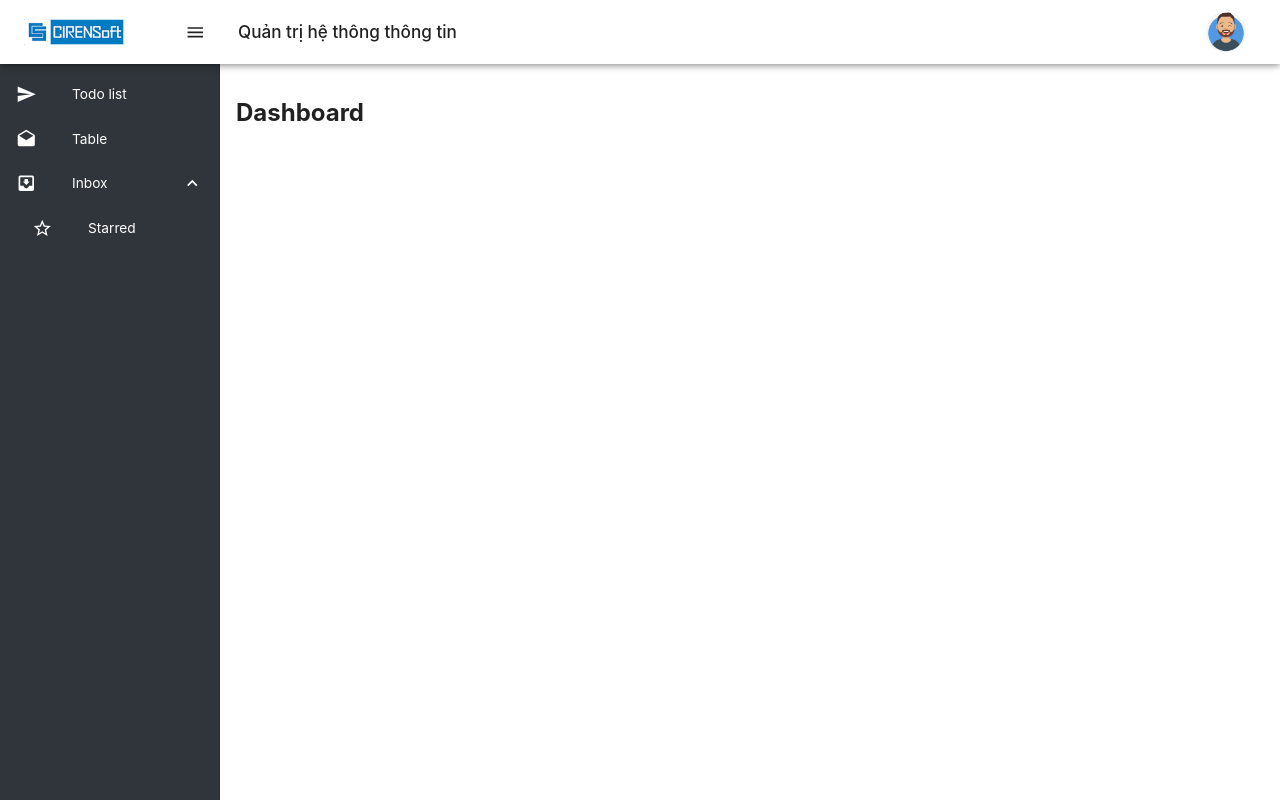
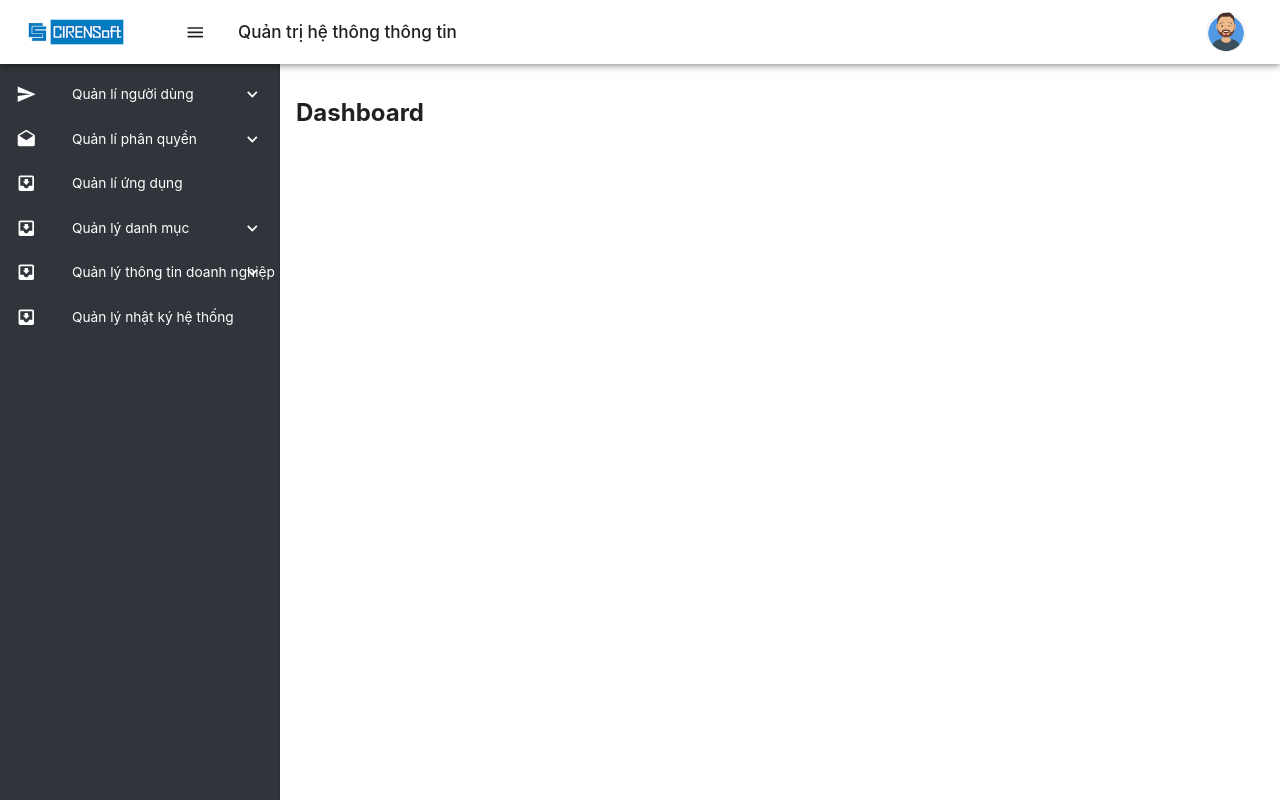
Before and after one commit to vuanhtu1993/react_os_core, a React (Create React App) app: page / in a window 1280 px wide. Built offline with nearby package versions, Linux system fonts and the light colour scheme.

Commit message:
fix user list menu

```diff
--- a/src/components/Common/Drawer.js
+++ b/src/components/Common/Drawer.js
@@ -9,7 +9,7 @@ import ChevronLeftIcon from '@material-ui/icons/ChevronLeft';
 import ChevronRightIcon from '@material-ui/icons/ChevronRight';
 import CustomizeList from './List'
 
-const drawerWidth = 220;
+const drawerWidth = 280;
 
 const useStyles = makeStyles(theme => ({
   root: {
--- a/src/components/Common/List.js
+++ b/src/components/Common/List.js
@@ -1,7 +1,7 @@
 import React from 'react';
 import {Link} from 'react-router-dom'
 
-import { makeStyles } from '@material-ui/core/styles';
+import { makeStyles, withStyles } from '@material-ui/core/styles';
 import ListSubheader from '@material-ui/core/ListSubheader';
 import List from '@material-ui/core/List';
 import ListItem from '@material-ui/core/ListItem';
@@ -15,7 +15,10 @@ import ExpandMore from '@material-ui/icons/ExpandMore';
 import StarBorder from '@material-ui/icons/StarBorder';
 import Collapse from '@material-ui/core/Collapse'
 
-const useStyles = makeStyles(theme => ({
+// Constants
+import typo from '../../constants/dictionaries'
+
+const useStyles = theme => ({
   root: {
     width: '100%',
     maxWidth: 360,
@@ -27,15 +30,39 @@ const useStyles = makeStyles(theme => ({
   icon: {
     color: theme.palette.primary.main
   }
-}));
+});
 
-export default function CustomizeList() {
-  const classes = useStyles();
-  const [open, setOpen] = React.useState(true);
-
-  function handleClick() {
-    setOpen(!open);
+class CustomizeList extends React.Component{
+  constructor(props) {
+    super(props);
+    this.state = {
+      user_list: false,
+      decentralization_list: false,
+      categories_list: false,
+      business_list: false,
     }
+  }
+  handleClick = (type) =>  {
+    switch (type) {
+      case "user":
+        this.setState((prev) => ({user_list: !prev.user_list}));
+        break;
+      case "decentralization":
+        this.setState((prev) => ({decentralization_list: !prev.decentralization_list}));
+        break;
+      case "categories":
+        this.setState((prev) => ({categories_list: !prev.categories_list}));
+        break;
+      case "business":
+        this.setState((prev) => ({business_list: !prev.business_list}));
+        break;
+      default:
+        return;
+    }
+  };
+  render() {
+    const {user_list, decentralization_list, categories_list, business_list} = this.state;
+    const {classes} = this.props;
 
     return (
       <List
@@ -43,35 +70,104 @@ export default function CustomizeList() {
         aria-labelledby="nested-list-subheader"
         className={classes.root}
       >
-      <ListItem button component={Link} to="/todo">
+        <ListItem button onClick={() => this.handleClick('user')}>
           <ListItemIcon>
             <SendIcon className={classes.icon}/>
           </ListItemIcon>
-        <ListItemText primary="Todo list"/>
+          <ListItemText primary={typo.drawer_user}/>
+          {user_list ? <ExpandLess /> : <ExpandMore />}
         </ListItem>
-      <ListItem button component={Link} to="/table">
+        <Collapse in={user_list} timeout="auto" unmountOnExit>
+          <List component="div" disablePadding>
+            <ListItem button className={classes.nested} component={Link} to='/user/account'>
+              <ListItemText primary={typo.drawer_user_account} />
+            </ListItem>
+            <ListItem button className={classes.nested} component={Link} to='/user'>
+              <ListItemText primary={typo.drawer_user_info} />
+            </ListItem>
+          </List>
+        </Collapse>
+        <ListItem button onClick={() => this.handleClick('decentralization')}>
           <ListItemIcon>
             <DraftsIcon className={classes.icon}/>
           </ListItemIcon>
-        <ListItemText primary="Table"/>
+          <ListItemText primary={typo.drawer_decentralization}/>
+          {decentralization_list ? <ExpandLess /> : <ExpandMore />}
         </ListItem>
-      <ListItem button onClick={handleClick}>
+        <Collapse in={decentralization_list} timeout="auto" unmountOnExit>
+          <List component="div" disablePadding>
+            <ListItem button className={classes.nested} component={Link} to='/decentralize/application'>
+              <ListItemText primary={typo.drawer_decentralization_application} />
+            </ListItem>
+            <ListItem button className={classes.nested} component={Link} to='/decentralize/user'>
+              <ListItemText primary={typo.drawer_decentralization_user} />
+            </ListItem>
+            <ListItem button className={classes.nested} component={Link} to='/decentralize/user-management'>
+              <ListItemText primary={typo.drawer_decentralization_user_management} />
+            </ListItem>
+          </List>
+        </Collapse>
+        <ListItem button>
           <ListItemIcon>
             <InboxIcon className={classes.icon}/>
           </ListItemIcon>
-        <ListItemText primary="Inbox" />
-        {open ? <ExpandLess /> : <ExpandMore />}
+          <ListItemText primary={typo.drawer_application} />
         </ListItem>
-      <Collapse in={open} timeout="auto" unmountOnExit>
+        <ListItem button onClick={() => this.handleClick('categories')}>
+          <ListItemIcon>
+            <InboxIcon className={classes.icon}/>
+          </ListItemIcon>
+          <ListItemText primary={typo.drawer_categories} />
+          {categories_list ? <ExpandLess /> : <ExpandMore />}
+        </ListItem>
+        <Collapse in={categories_list} timeout="auto" unmountOnExit>
           <List component="div" disablePadding>
-          <ListItem button className={classes.nested}>
-            <ListItemIcon>
-              <StarBorder className={classes.icon}/>
-            </ListItemIcon>
-            <ListItemText primary="Starred" />
+            <ListItem button className={classes.nested} component={Link} to='/categories/dbn'>
+              <ListItemText primary={typo.drawer_categories_bdn} />
+            </ListItem>
+            <ListItem button className={classes.nested} component={Link} to='/categories/cqql'>
+              <ListItemText primary={typo.drawer_categories_cqql} />
+            </ListItem>
+            <ListItem button className={classes.nested} component={Link} to='/categories/cqql'>
+              <ListItemText primary={typo.drawer_categories_csdlkg} />
+            </ListItem>
+            <ListItem button className={classes.nested} component={Link} to='/categories/csdltt'>
+              <ListItemText primary={typo.drawer_categories_csdltt} />
+            </ListItem>
+            <ListItem button className={classes.nested} component={Link} to='/categories/dvhc'>
+              <ListItemText primary={typo.drawer_categories_dvhc} />
+            </ListItem>
+            <ListItem button className={classes.nested} component={Link} to='/categories/fpt'>
+              <ListItemText primary={typo.drawer_categories_ftp} />
             </ListItem>
           </List>
         </Collapse>
+        <ListItem button onClick={() => this.handleClick('business')}>
+          <ListItemIcon>
+            <InboxIcon className={classes.icon}/>
+          </ListItemIcon>
+          <ListItemText primary={typo.drawer_business} />
+          {business_list ? <ExpandLess /> : <ExpandMore />}
+        </ListItem>
+        <Collapse in={business_list} timeout="auto" unmountOnExit>
+          <List component="div" disablePadding>
+            <ListItem button className={classes.nested} component={Link} to='/business/license'>
+              <ListItemText primary={typo.drawer_business_license} />
+            </ListItem>
+            <ListItem button className={classes.nested} component={Link} to='/business/management'>
+              <ListItemText primary={typo.drawer_business_management} />
+            </ListItem>
+          </List>
+        </Collapse>
+        <ListItem button>
+          <ListItemIcon>
+            <InboxIcon className={classes.icon}/>
+          </ListItemIcon>
+          <ListItemText primary={typo.drawer_log} />
+        </ListItem>
       </List>
     );
   }
+}
+
+export default withStyles(useStyles)(CustomizeList)
--- a/src/constants/dictionaries.js
+++ b/src/constants/dictionaries.js
@@ -1,4 +1,25 @@
 export default {
 //  Dashboard
-  dashboard_title: "Quản trị hệ thông thông tin"
+  dashboard_title: "Quản trị hệ thông thông tin",
+
+//  Drawer
+  drawer_user: "Quản lí người dùng",
+  drawer_user_account: "Tạo tài khoản",
+  drawer_user_info: "Quản lí thông tin",
+  drawer_decentralization: "Quản lí phân quyền",
+  drawer_decentralization_application: "Quản lý phân quyền truy cập ứng dụng",
+  drawer_decentralization_user: "Quản lý nhóm người dùng",
+  drawer_decentralization_user_management: "Phân quyền người dùng",
+  drawer_application: "Quản lí ứng dụng",
+  drawer_categories: "Quản lý danh mục",
+  drawer_categories_dvhc: "ĐVHC",
+  drawer_categories_cqql: "Cơ quan quản lý",
+  drawer_categories_csdltt: "Cấu hình csdl thuộc tính",
+  drawer_categories_csdlkg: "Cấu hình csdl không gian",
+  drawer_categories_ftp: "Cấu hình ftp",
+  drawer_categories_bdn: "Cấu hình dịch vụ bản đồ nền",
+  drawer_business: "Quản lý thông tin doanh nghiệp",
+  drawer_business_management: "Quản lý thông tin doanh nghiệp",
+  drawer_business_license: "Quản lý liên kết thông tin giấy phép của doanh nghiệp",
+  drawer_log: "Quản lý nhật ký hệ thống",
 }
```
Lines whose indentation alone changed are shown as unchanged.
